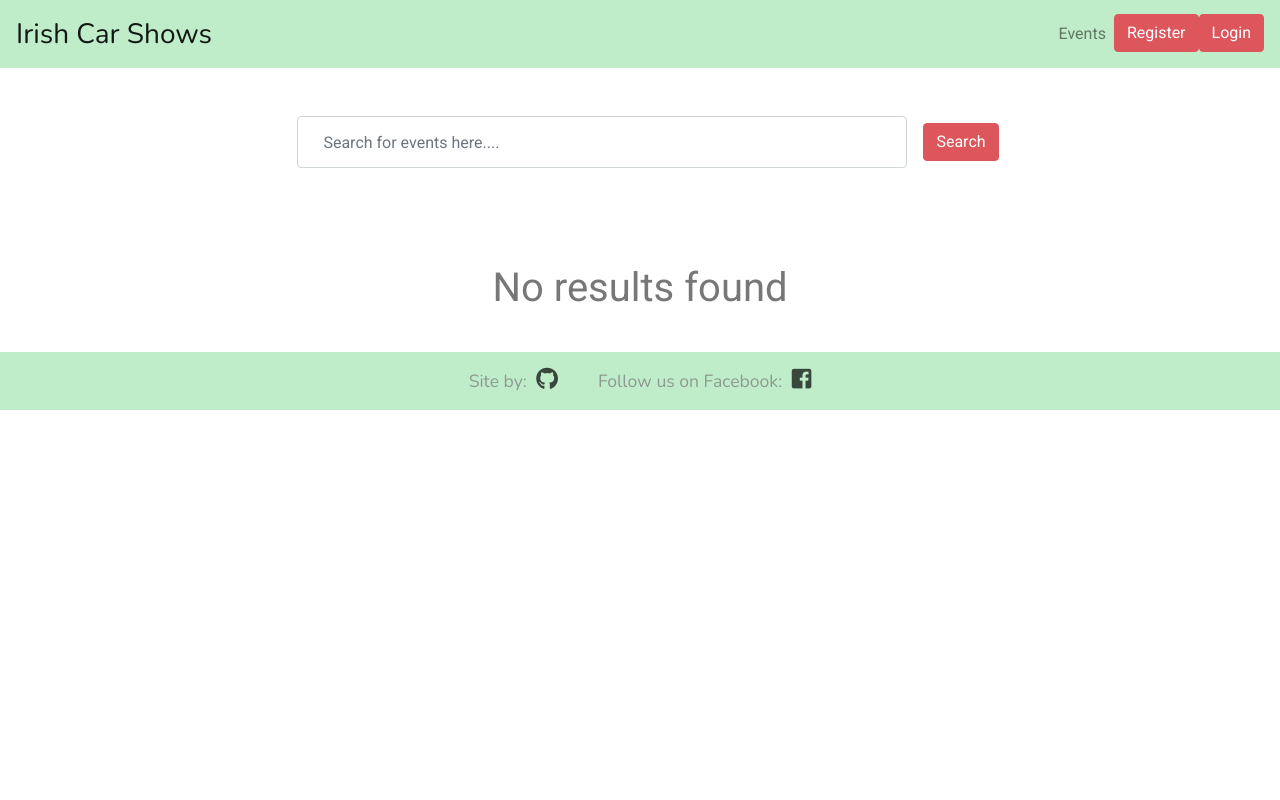
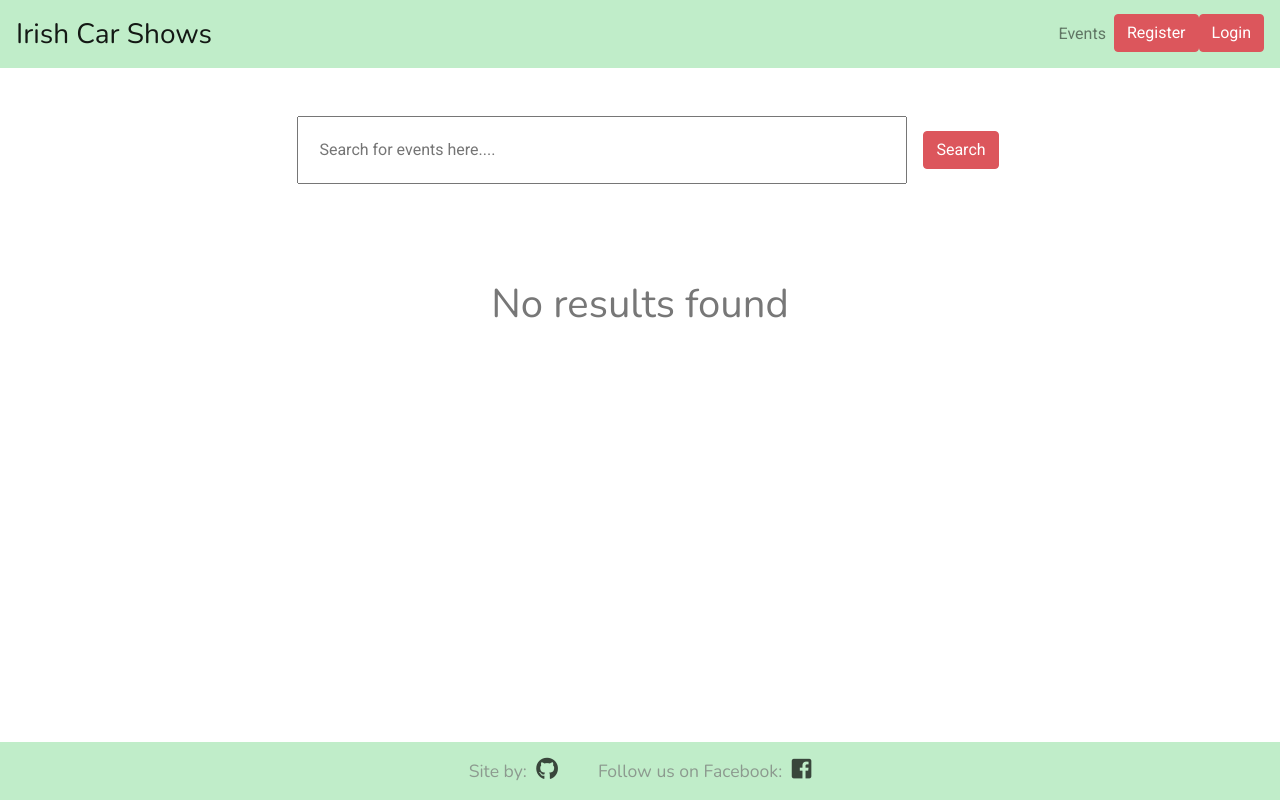
Before and after one commit to matt-oc/car-shows, a Flask app: page / in a window 1280 px wide. Run offline with Flask 2, Linux system fonts and the light colour scheme; data that the repository does not hold is empty; some libraries are stand-ins or nearby versions.

Commit message:
'add sticky footer'

```diff
--- a/static/css/styles.css
+++ b/static/css/styles.css
@@ -2,6 +2,8 @@
 html {
   height: 100%;
   scroll-behavior: smooth;
+  min-height: 100%;
+  position: relative;
 }
 
 body {
@@ -9,6 +11,7 @@ body {
   font-family: 'Roboto', monospace;
   max-width: 100%;
   position: relative;
+  min-height: 100vh;
 }
 
 h1, h2, h4 {
@@ -22,6 +25,7 @@ h1 {
 h2 {
   font-size: 2.5rem;
   margin: 40px 0 40px 0;
+  font-family: 'Nunito', sans-serif;
 }
 
 h3 {
@@ -57,7 +61,7 @@ h3 {
 
 .add-event-form {
   max-width: 1200px;
-  width: 70%;
+  width: 50%;
   padding: 50px;
   background-color: rgba(178, 212, 187, .7);
   border-radius: 20px;
@@ -65,6 +69,10 @@ h3 {
 
 .form-image {
   min-height: 120px;
+}
+
+.form-group {
+  margin-bottom: 1.5rem
 }
 
 #eventImage {
@@ -84,6 +92,7 @@ h3 {
 
 .card {
   box-shadow: 0 5px 21px 0 rgb(0 0 0 / 10%);
+  width: 60%;
 }
 
 .btn-primary {
@@ -101,23 +110,28 @@ h3 {
   justify-content: center;
 }
 
-.form-group {
+.search-input {
   width: 50%;
 }
 
 #query {
-  padding: 25px;
+  padding: 20px;
   width: 100%;
 }
 
 
 /* Footer */
+/*  sticky footer adapted from https://stackoverflow.com/questions/3443606/make-footer-stick-to-bottom-of-page-correctly */
 .footer {
-  margin-top: 0px;
+  margin-top: 20px;
   margin-bottom: 0px;
   font-size: 1.1rem;
   background-color: #c0edc9;
   font-family: 'Nunito', sans-serif;
+  position: absolute;
+  left: 0;
+  bottom: 0;
+  width: 100%;
 }
 
 .footer i {
--- a/templates/add_event.html
+++ b/templates/add_event.html
@@ -1,7 +1,7 @@
 {% extends "base.html" %}
 {% block content %}
 
-<h2> Edit Event </h2>
+<h2> Add New Event </h2>
 <div class="row">
   <div class="col-12 justify-content-center d-flex">
     <form action="{{ url_for('add_event')}}" method="POST" id="addEvent" class="add-event-form" enctype="multipart/form-data">
@@ -53,6 +53,8 @@
   </div>
   </fieldset>
   <button type="submit" form="addEvent" class="btn btn-primary" id="addEvent-submit">Submit</button>
+  <a class="btn btn-primary" href="{{url_for('get_events')}}" role="button">Cancel</a>
+
 </form>
   </div>
   </div>
--- a/templates/events.html
+++ b/templates/events.html
@@ -18,7 +18,7 @@
 {% for event in events %}
 <div class="row m-0 p-0">
   <div class="col-12 d-flex justify-content-center m-0 p-0">
-<div class="card mb-3 w-75">
+<div class="card mb-3 w-md-60">
   <img class="card-img-top" src="{{ url_for('file', filename=images[loop.index - 1]) }}" alt="Event image" onerror="this.src='/static/images/default-event.jpg'">
   <div class="card-body">
     <h3 class="card-title">{{ event.event_name}}</h3>
--- a/templates/search.html
+++ b/templates/search.html
@@ -1,7 +1,7 @@
 <form class="form-inline" method="POST" action="{{ url_for('search') }}">
-  <div class="form-group mx-sm-3 mb-2">
+  <div class="form-group mx-sm-3 mb-2 l search-input">
     <label for="query" class="sr-only">Search all events</label>
-    <input type="text" class="form-control" id="query" name="query" placeholder="Search for events here....">
+    <input type="text" class="form-contro" id="query" name="query" placeholder="Search for events here....">
   </div>
   <button type="submit" class="btn btn-primary mb-2">Search</button>
 </form>
```
Also changed, not shown: README.md.
